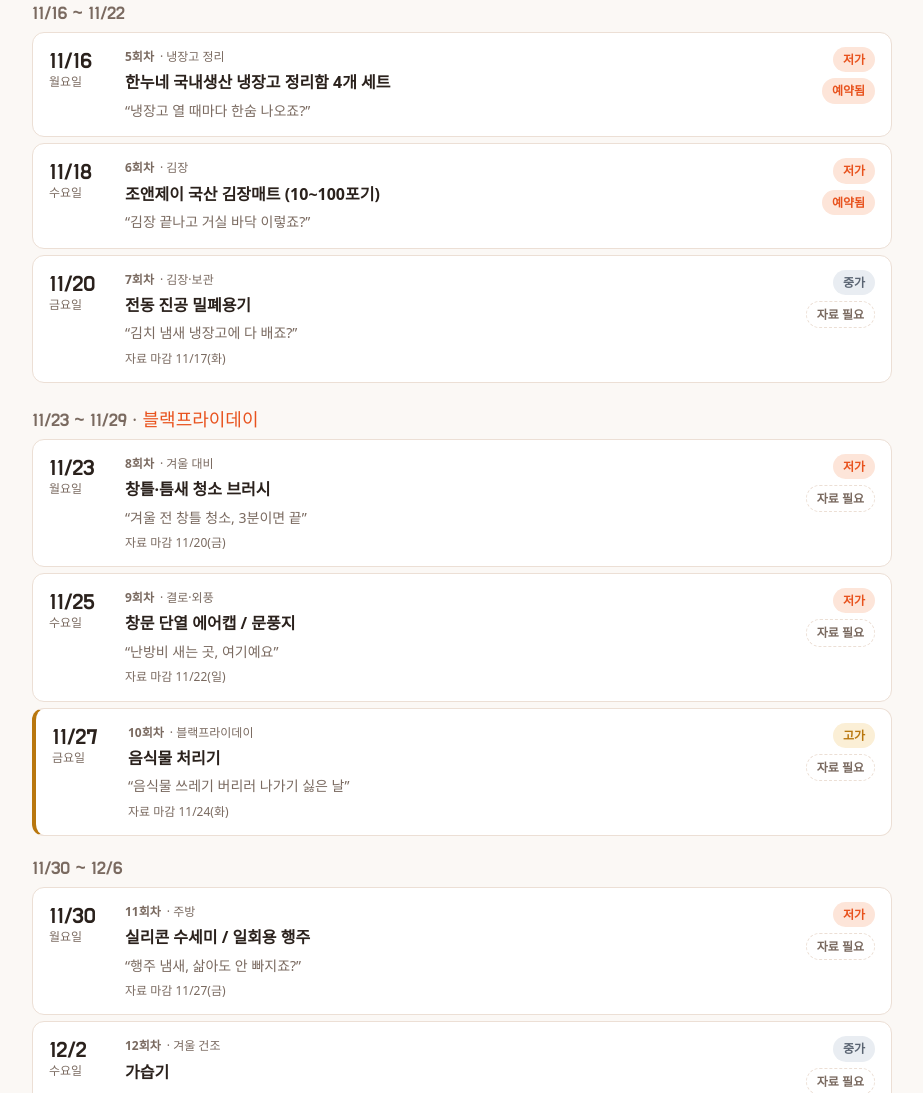
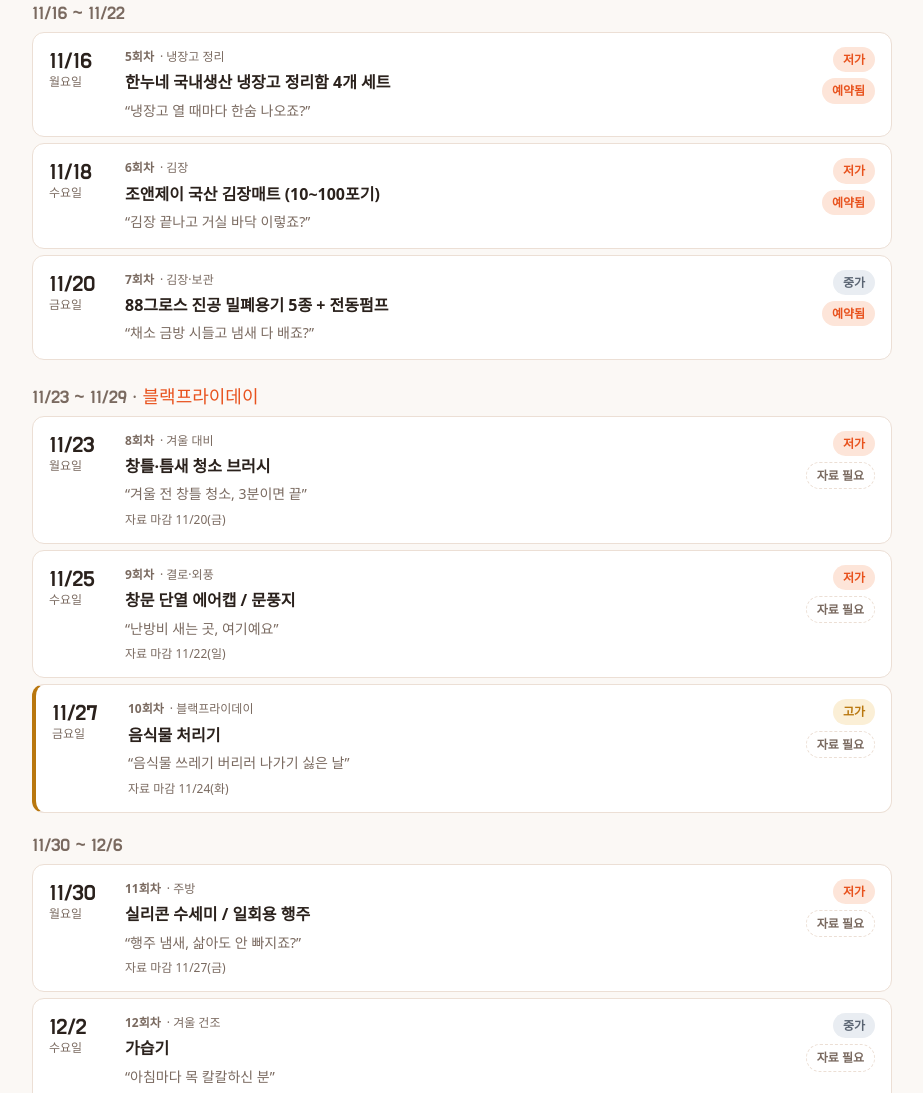
Before and after one commit to gofson11-blip/gracekim1, a plain HTML site: page temnori/calendar.html in a window 1280 px wide. Shown: the part 864-1957 px from the top of the page, without its empty margins (178-1101 px from the left). Drawn offline with Linux system fonts and the light colour scheme; a web font is replaced by a local one.

Commit message:
temnori: 7회차 예약, 사이트·캘린더 반영
Co-Authored-By: Claude Opus 5.5 <noreply@anthropic.com>
Claude-Session: https://claude.ai/code/session_01BZrxbk6mnYbGdcW1kgpkFe

```diff
--- a/temnori/calendar.html
+++ b/temnori/calendar.html
@@ -132,7 +132,7 @@ const EPS = [
   {ep:4, date:"2026-11-13", theme:"겨울 침구", prod:"벤트론스 침구 청소기 (듀얼브러시·UV)", price:"mid", hook:"이불 털어도 먼지만 날리죠?", status:"done"},
   {ep:5, date:"2026-11-16", theme:"냉장고 정리", prod:"한누네 국내생산 냉장고 정리함 4개 세트", price:"low", hook:"냉장고 열 때마다 한숨 나오죠?", status:"sched"},
   {ep:6, date:"2026-11-18", theme:"김장", prod:"조앤제이 국산 김장매트 (10~100포기)", price:"low", hook:"김장 끝나고 거실 바닥 이렇죠?", status:"sched"},
-  {ep:7, date:"2026-11-20", theme:"김장·보관", prod:"전동 진공 밀폐용기", price:"mid", hook:"김치 냄새 냉장고에 다 배죠?"},
+  {ep:7, date:"2026-11-20", theme:"김장·보관", prod:"88그로스 진공 밀폐용기 5종 + 전동펌프", price:"mid", hook:"채소 금방 시들고 냄새 다 배죠?", status:"sched"},
   {ep:8, date:"2026-11-23", theme:"겨울 대비", prod:"창틀·틈새 청소 브러시", price:"low", hook:"겨울 전 창틀 청소, 3분이면 끝"},
   {ep:9, date:"2026-11-25", theme:"결로·외풍", prod:"창문 단열 에어캡 / 문풍지", price:"low", hook:"난방비 새는 곳, 여기예요"},
   {ep:10, date:"2026-11-27", theme:"블랙프라이데이", prod:"음식물 처리기", price:"high", hook:"음식물 쓰레기 버리러 나가기 싫은 날", special:true},
```
Also changed, not shown: 1 other file.
